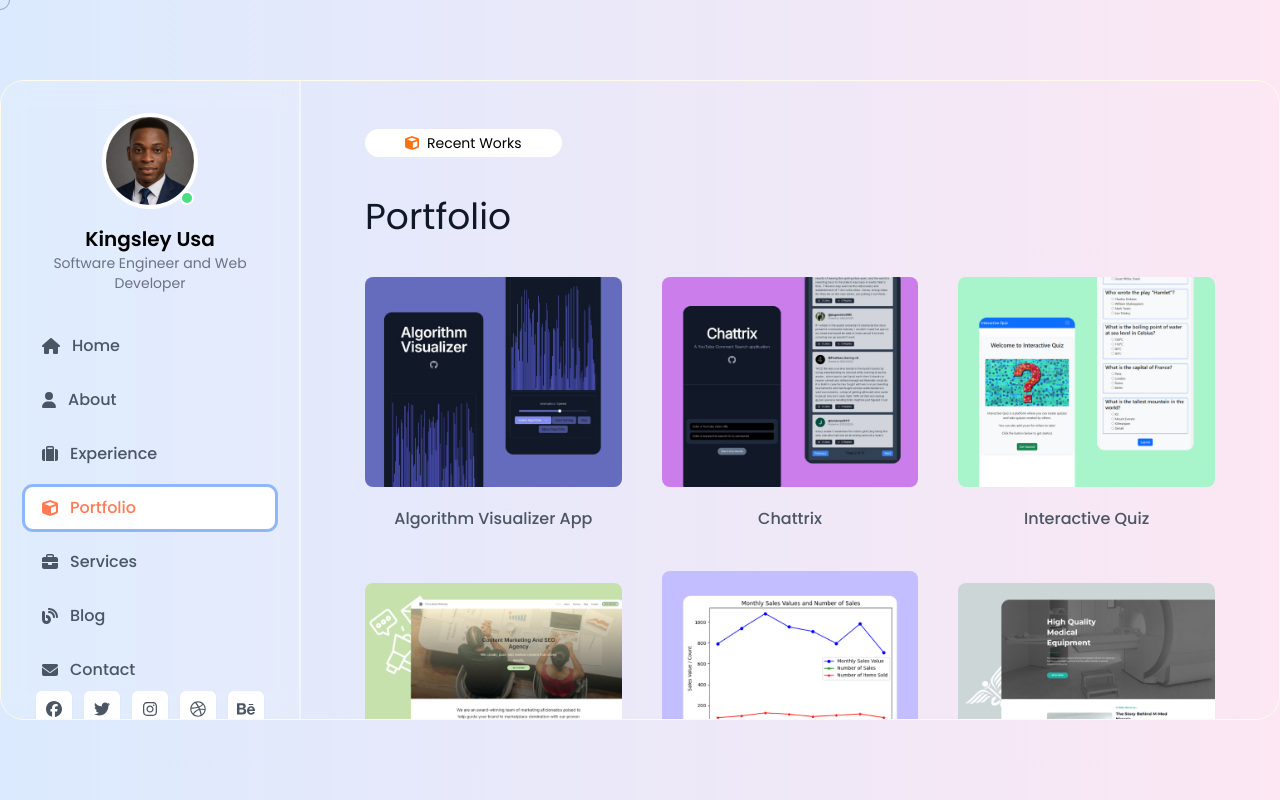
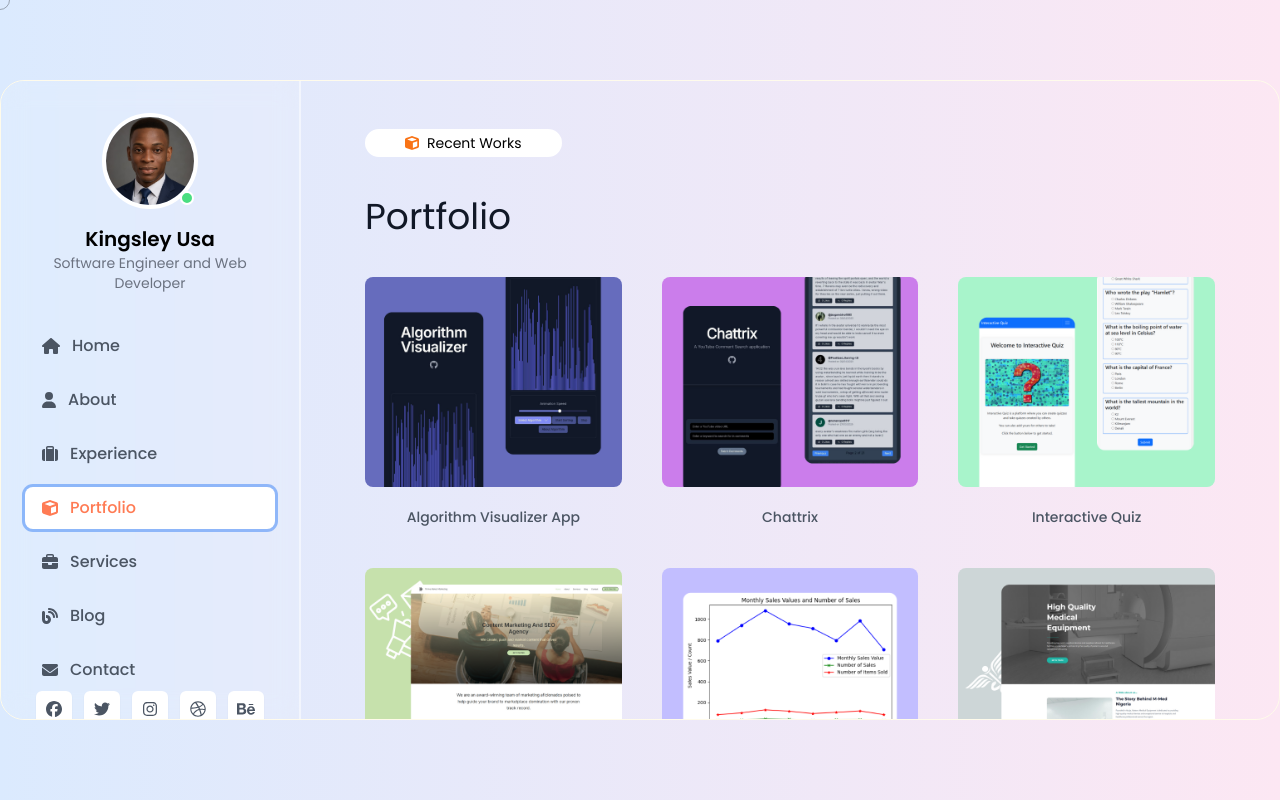
Before and after one commit to TheKingsident/kingsley-portfolio, a React (Vite) app: page / in a window 1280 px wide. Both pictures are taken after a click on the button "Portfolio". Built offline with nearby package versions, Linux system fonts and the light colour scheme.

Commit message:
Fix text styling syntax for item name in PortfolioItemCard for consistency

```diff
--- a/src/components/PortfolioItem.tsx
+++ b/src/components/PortfolioItem.tsx
@@ -15,7 +15,7 @@ const PortfolioItemCard: React.FC<Props> = ({ item, onClick }) => {
                     className="w-full transition-transform duration-300 ease-in-out hover:rotate-3 hover:scale-105"
                 />
             </div>
-            <h2 className="text-{14px} text-gray-600 font-medium mt-5">{item.name}</h2>
+            <h2 className="text-[14px] text-gray-600 font-medium mt-5">{item.name}</h2>
         </div>
     );
 };
```
